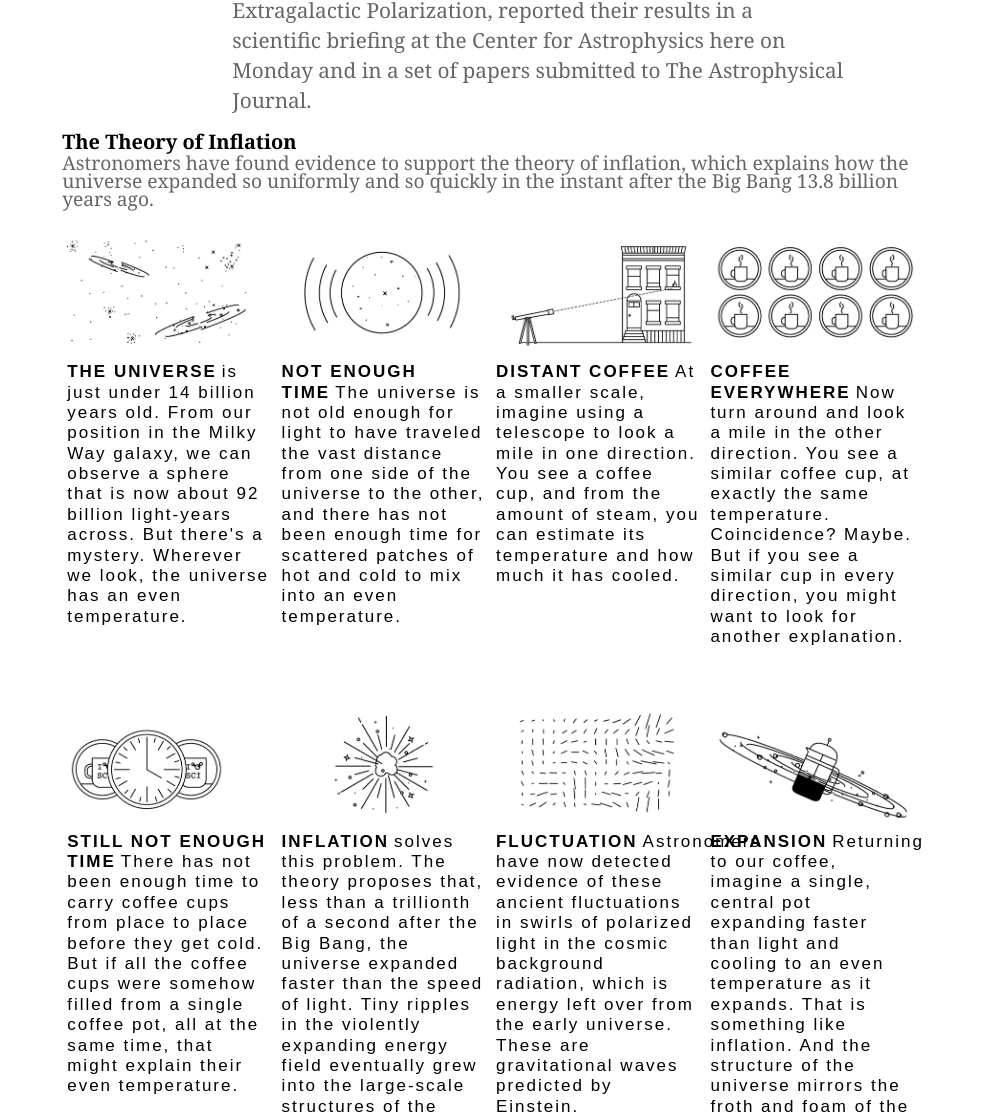
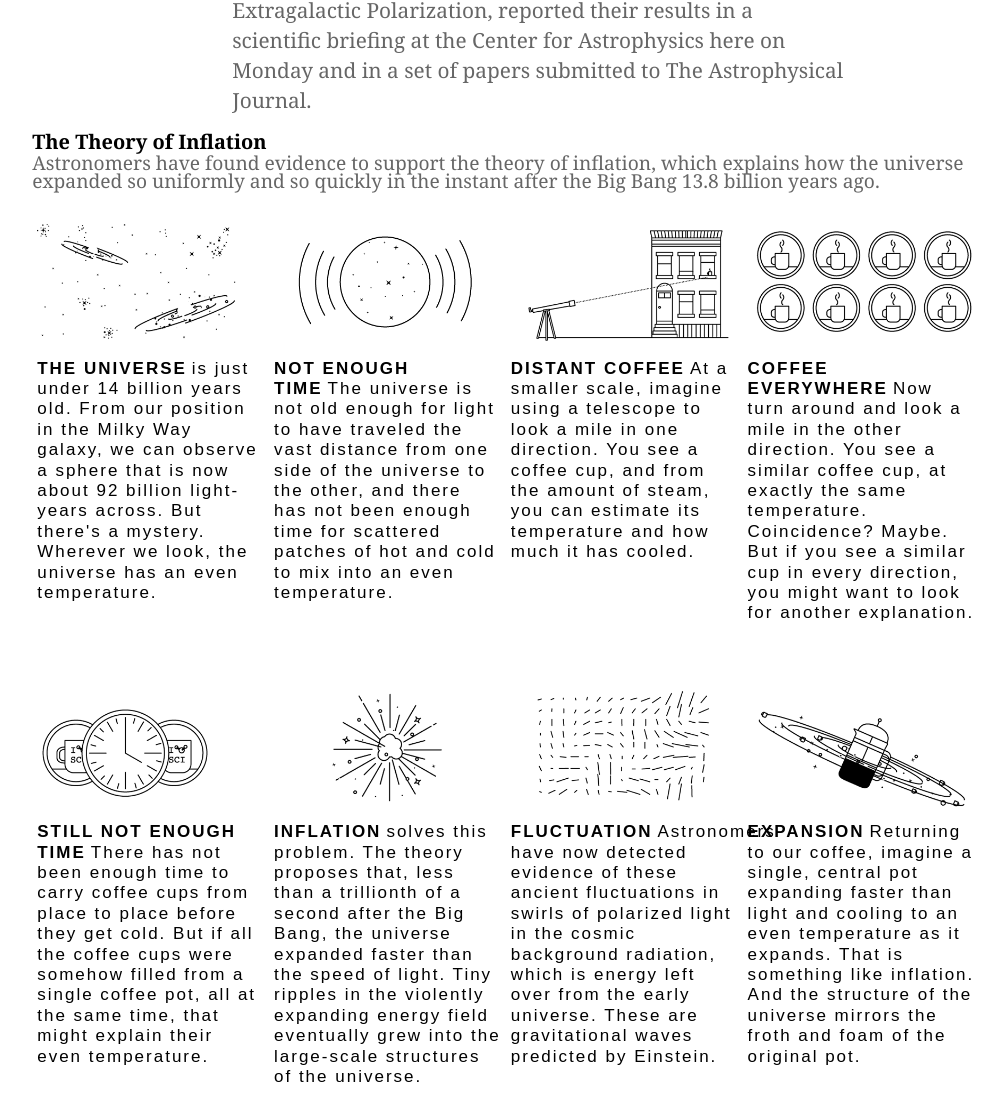
Before and after one commit to hatemswaileh/NYTClone-Mikael-Hatem, a website: page index.html in a window 1280 px wide. Shown: the part 3233-4353 px from the top of the page, without its empty margins (123-1126 px from the left). Drawn offline with Linux system fonts and the light colour scheme; a web font is replaced by a local one.

Commit message:
removed x axis scroll bar

```diff
--- a/assets/styles/style.css
+++ b/assets/styles/style.css
@@ -2,6 +2,7 @@
 
 body {
   font-family: nyt-franklin, helvetica, arial, sans-serif;
+  overflow-x: hidden;
 }
 
 iframe {
@@ -312,9 +313,9 @@ section#comment span.light {
 
 section#theory-section {
   position: relative;
-  right: 170px;
+  right: 200px;
   font-family: nyt-cheltenham-sh, georgia, times new roman, times, serif;
-  width: 67vw;
+  width: 74vw;
 }
 
 #theory-section h2:first-child {
```
